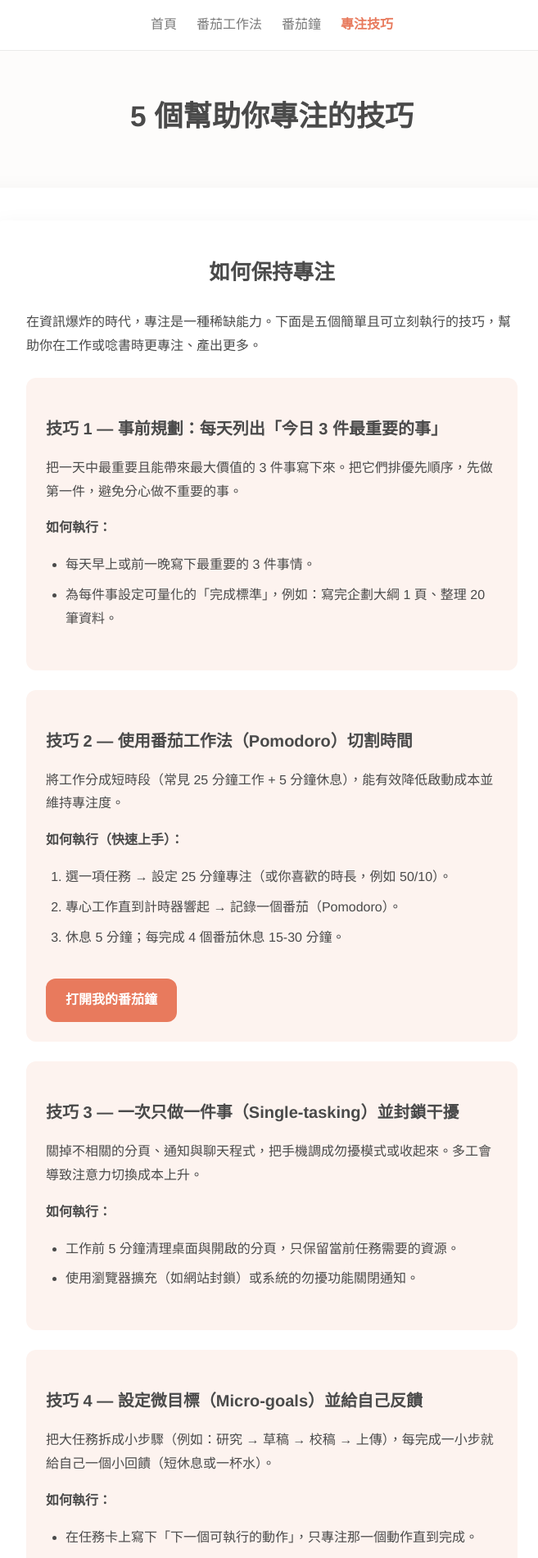
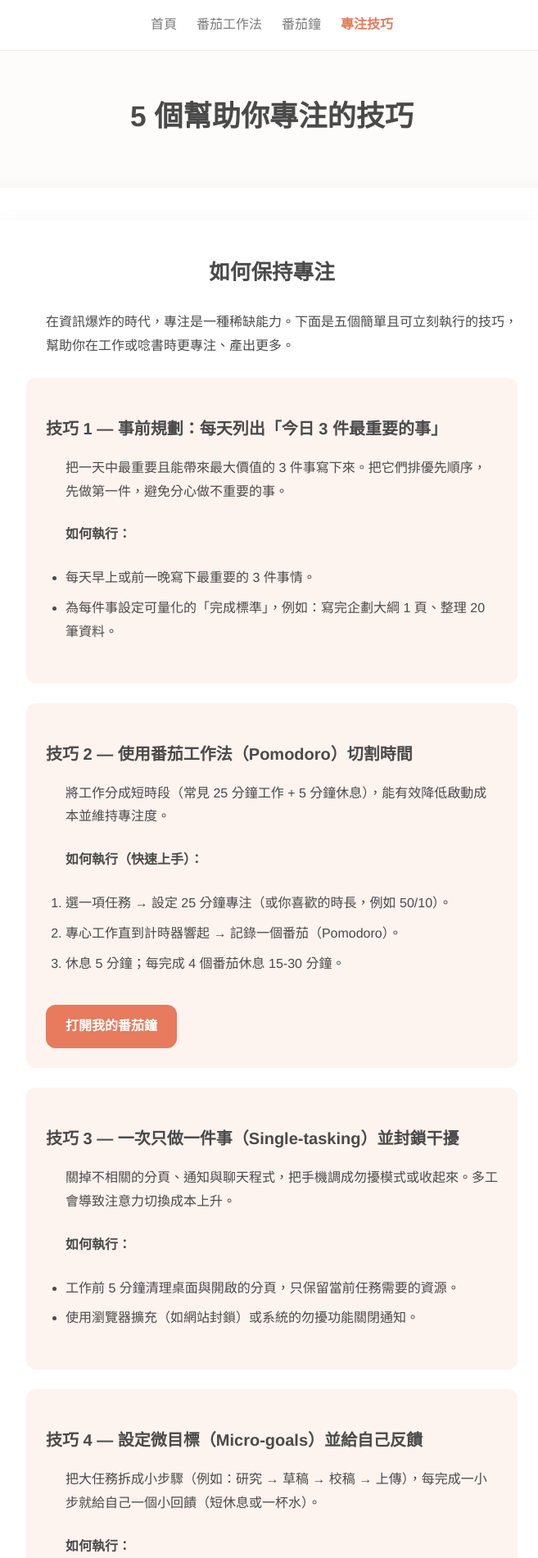
Before and after one commit to inhening31-create/myblog, a Jekyll site: the page built from focus-tips.md, in a window 1280 px wide. Shown: the top 1901 px of the page at 82% size, without its empty margins (308-965 px from the left). Built offline with Jekyll 4.4.1, drawn with Linux system fonts in a browser that asks for light colours.

Commit message:
main更新

```diff
--- a/assets/css/main.scss
+++ b/assets/css/main.scss
@@ -98,13 +98,13 @@ font-size: 1.25rem; /* 讓 h3 明顯比內文大 */
 color: var(--text-dark);
 }
 
-/* ===== 列表與段落 ===== */
-p { margin: 16px 0; }
-ul, ol {
+/* ===== 列表與段落 =====
+p { margin: 16px 0; }*/
+p, ul, ol {
   margin: 16px 0 24px 24px;
   padding-left: 0;
-  font-size: 1rem;       /* 跟介紹文字一致 */
-  line-height: 1.8;      /* 同行高 */ }
+  font-size: 1rem;
+  line-height: 1.8;}
 li { margin-bottom: 8px; }
 
 /* ===== 核心改造：技巧提示 Tip Box ===== */
```
